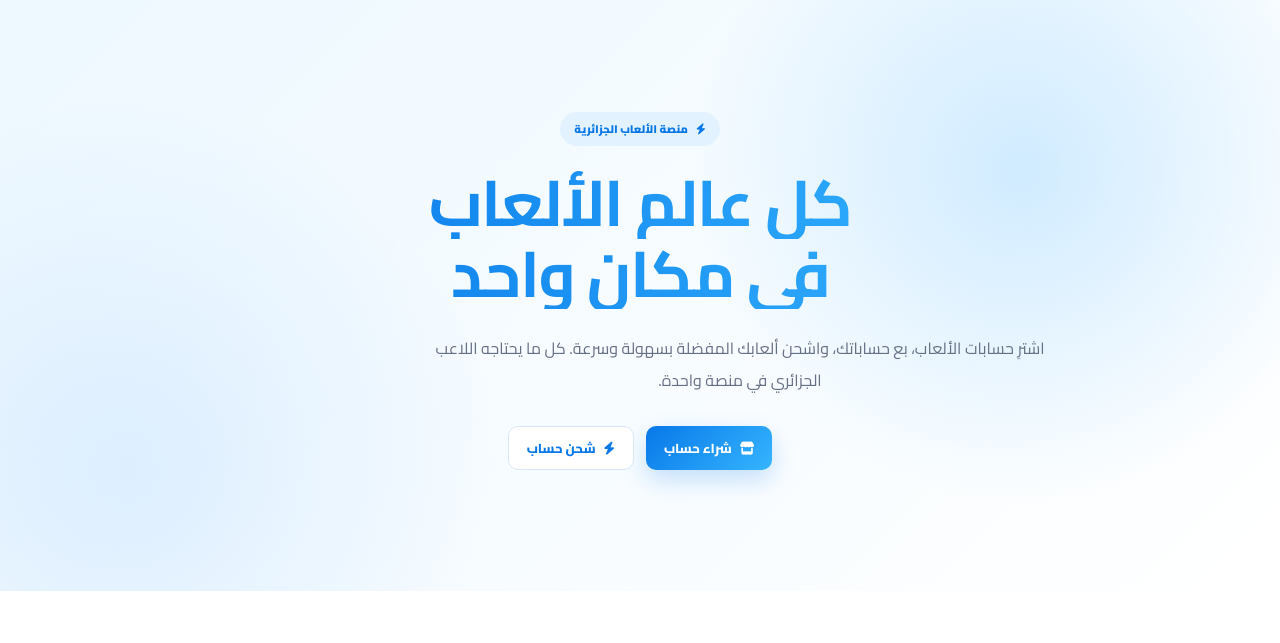
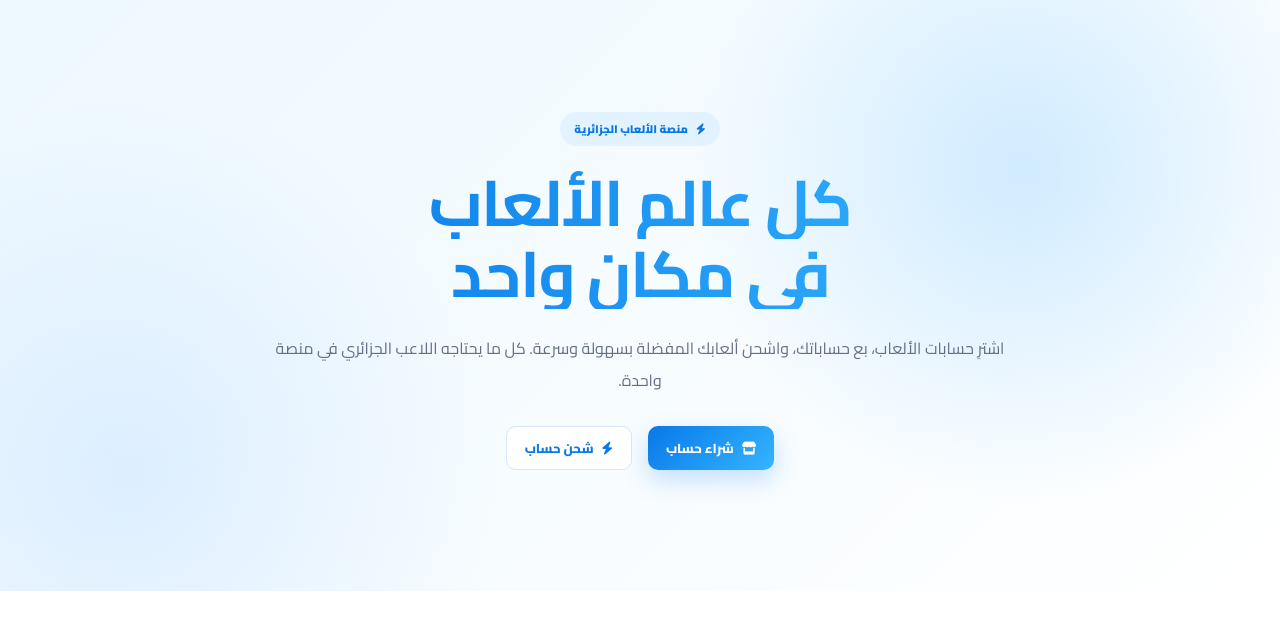
Before and after one commit to abdelhhadi/dz-game-market, a website: page index.html in a window 1280 px wide. Shown: the part 85-728 px from the top of the page. Drawn offline with nearby package versions, Linux system fonts and the light colour scheme; no server answers.

Commit message:
Update DZ Game Market

```diff
--- a/css/style.css
+++ b/css/style.css
@@ -2322,3 +2322,30 @@ html[data-theme="dark"] .account-card .btn-secondary { background:#12223a !impor
 .hero .hero p{margin-inline:auto;text-align:center;}
 .hero .hero-buttons{justify-content:center;}
 .hero .hero-visual{display:none;}
+
+
+
+/* Center the homepage hero content */
+.hero {
+    text-align: center;
+}
+
+.hero h1,
+.hero p {
+    margin-left: auto;
+    margin-right: auto;
+}
+
+.hero p {
+    max-width: 760px;
+}
+
+.hero .hero-actions,
+.hero .hero-buttons,
+.hero .actions {
+    display: flex;
+    justify-content: center;
+    align-items: center;
+    flex-wrap: wrap;
+    gap: 16px;
+}
--- a/public/css/style.css
+++ b/public/css/style.css
@@ -2324,6 +2324,7 @@ html[data-theme="dark"] .account-card .btn-secondary { background:#12223a !impor
 .hero .hero-visual{display:none;}
 
 
+
 /* Center the homepage hero content */
 .hero {
     text-align: center;
```
